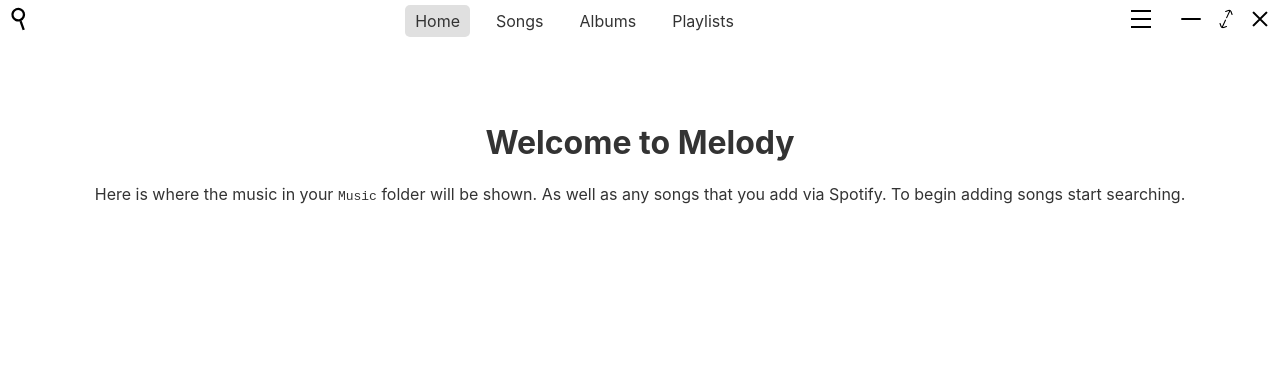
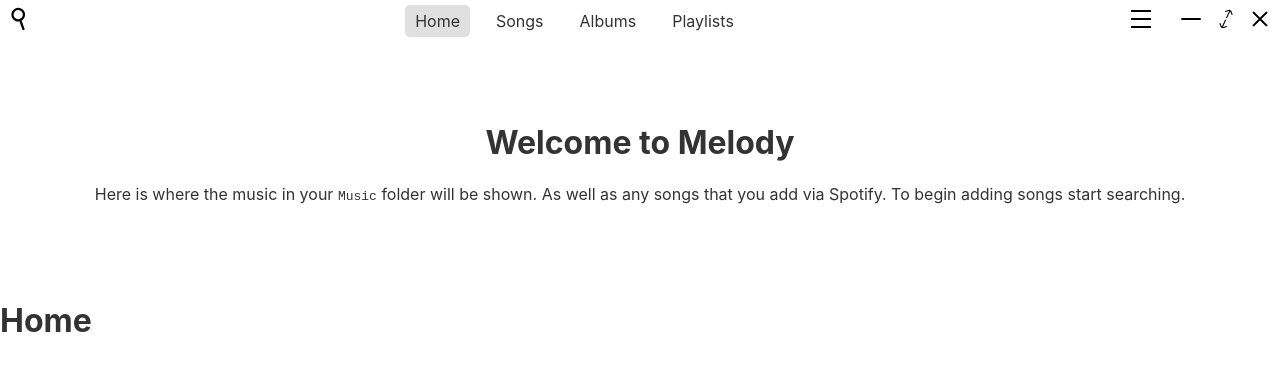
Before and after one commit to NERBLER09/Melody, a Svelte app: page / in a window 1280 px wide. Shown: the top 370 px of the page. Built offline with nearby package versions, Linux system fonts and the light colour scheme.

Commit message:
Added a basic navigation to placeholder pages

```diff
--- a/src/App.svelte
+++ b/src/App.svelte
@@ -1,14 +1,28 @@
 <script lang="ts">
 import About from "./components/prompts/About.svelte";
 import TitleBar from "./components/titlebar/TitleBar.svelte";
-import { showDarkMode } from "./data/controller";
+import { showDarkMode, shownUi } from "./data/controller";
 import { showAboutPrompt } from "./data/prompts";
+import Albums from "./pages/Albums.svelte";
 import Empty from "./pages/Empty.svelte";
+import Home from "./pages/Home.svelte";
+import Playlists from "./pages/Playlists.svelte";
+import Songs from "./pages/Songs.svelte";
 </script>
 
 <main class="{$showAboutPrompt ? "about-shown" : ""} {$showDarkMode ? "dark-mode" : ""}">
 	<TitleBar/>
 	<Empty/>
+
+	{#if $shownUi === "home"}
+		<Home/>
+	{:else if $shownUi === "songs"}
+		<Songs/>
+	{:else if $shownUi === "albums"}
+		<Albums/>
+	{:else if $shownUi === "playlists"}
+		<Playlists/>
+	{/if}
 </main>
 
 {#if $showAboutPrompt}
--- a/src/components/titlebar/TitleBar.svelte
+++ b/src/components/titlebar/TitleBar.svelte
@@ -1,7 +1,7 @@
 <script lang="ts">
     import {appWindow} from "@tauri-apps/api/window"
 import { onMount } from "svelte";
-import { showDarkMode } from "../../data/controller";
+import { showDarkMode, shownUi, uiView } from "../../data/controller";
 import Menu from "./Menu.svelte";
 
     let isAppMaximized
@@ -29,6 +29,10 @@ import Menu from "./Menu.svelte";
 
     let isMenuShown = false
     const showMenu = () => isMenuShown = !isMenuShown
+
+    const switchUi = (ui: uiView) => {
+        shownUi.set(ui)
+    }
 </script>
 
 <div class="title-bar {$showDarkMode ? "dark-mode" : ""}" data-tauri-drag-region>
@@ -36,16 +40,16 @@ import Menu from "./Menu.svelte";
         <img src="images/window-controls/search.svg" alt="Search" class="title-button search">
     </div>
     <div class="title">
-        <button class="nav-button active">
+        <button class="nav-button {$shownUi === "home" ? "active" : ""}" on:click="{() => switchUi("home")}">
             <p>Home</p>
         </button>
-        <button class="nav-button">
+        <button class="nav-button {$shownUi === "songs" ? "active" : ""}" on:click="{() => switchUi("songs")}">
             <p>Songs</p>
         </button>
-        <button class="nav-button">
+        <button class="nav-button {$shownUi === "albums" ? "active" : ""}" on:click="{() => switchUi("albums")}">
             <p>Albums</p>
         </button>
-        <button class="nav-button">
+        <button class="nav-button {$shownUi === "playlists" ? "active" : ""}" on:click="{() => switchUi("playlists")}">
             <p>Playlists</p>
         </button>
     </div>
--- a/src/data/controller.ts
+++ b/src/data/controller.ts
@@ -6,6 +6,11 @@ showDarkMode.subscribe(value => {
     localStorage.setItem("isDarkMode", JSON.stringify(value))
 })
 
+type uiView = "home" | "songs" | "albums" | "playlists"
+const shownUi: Writable<uiView> = writable("home")
+
 export {
-    showDarkMode
+    showDarkMode,
+    shownUi,
+    uiView
 }
--- /dev/null
+++ b/src/pages/Albums.svelte
@@ -0,0 +1,11 @@
+<script>
+
+import { showDarkMode } from "../data/controller";
+</script>
+<div class="albums {$showDarkMode ? "dark-mode" : ""}">
+    <h1>Albums</h1>
+</div>
+
+<style lang="scss">
+    @import "../styles/variables.scss";
+</style>
--- /dev/null
+++ b/src/pages/Home.svelte
@@ -0,0 +1,11 @@
+<script>
+
+import { showDarkMode } from "../data/controller";
+</script>
+<div class="home {$showDarkMode ? "dark-mode" : ""}">
+    <h1>Home</h1>
+</div>
+
+<style lang="scss">
+    @import "../styles/variables.scss";
+</style>
--- /dev/null
+++ b/src/pages/Playlists.svelte
@@ -0,0 +1,11 @@
+<script>
+
+import { showDarkMode } from "../data/controller";
+</script>
+<div class="playlists {$showDarkMode ? "dark-mode" : ""}">
+    <h1>Playlists</h1>
+</div>
+
+<style lang="scss">
+    @import "../styles/variables.scss";
+</style>
--- /dev/null
+++ b/src/pages/Songs.svelte
@@ -0,0 +1,11 @@
+<script>
+
+import { showDarkMode } from "../data/controller";
+</script>
+<div class="songs {$showDarkMode ? "dark-mode" : ""}">
+    <h1>Songs</h1>
+</div>
+
+<style lang="scss">
+    @import "../styles/variables.scss";
+</style>
--- a/src/styles/variables.scss
+++ b/src/styles/variables.scss
@@ -6,7 +6,7 @@
 }
 
 .dark-mode {
-    p, button, h1, h2, h3, h4, h5, h6, li, ul {
+    * {
         color: white;
     }
     --bg-color: hsl(0, 0%, 14%);
```
